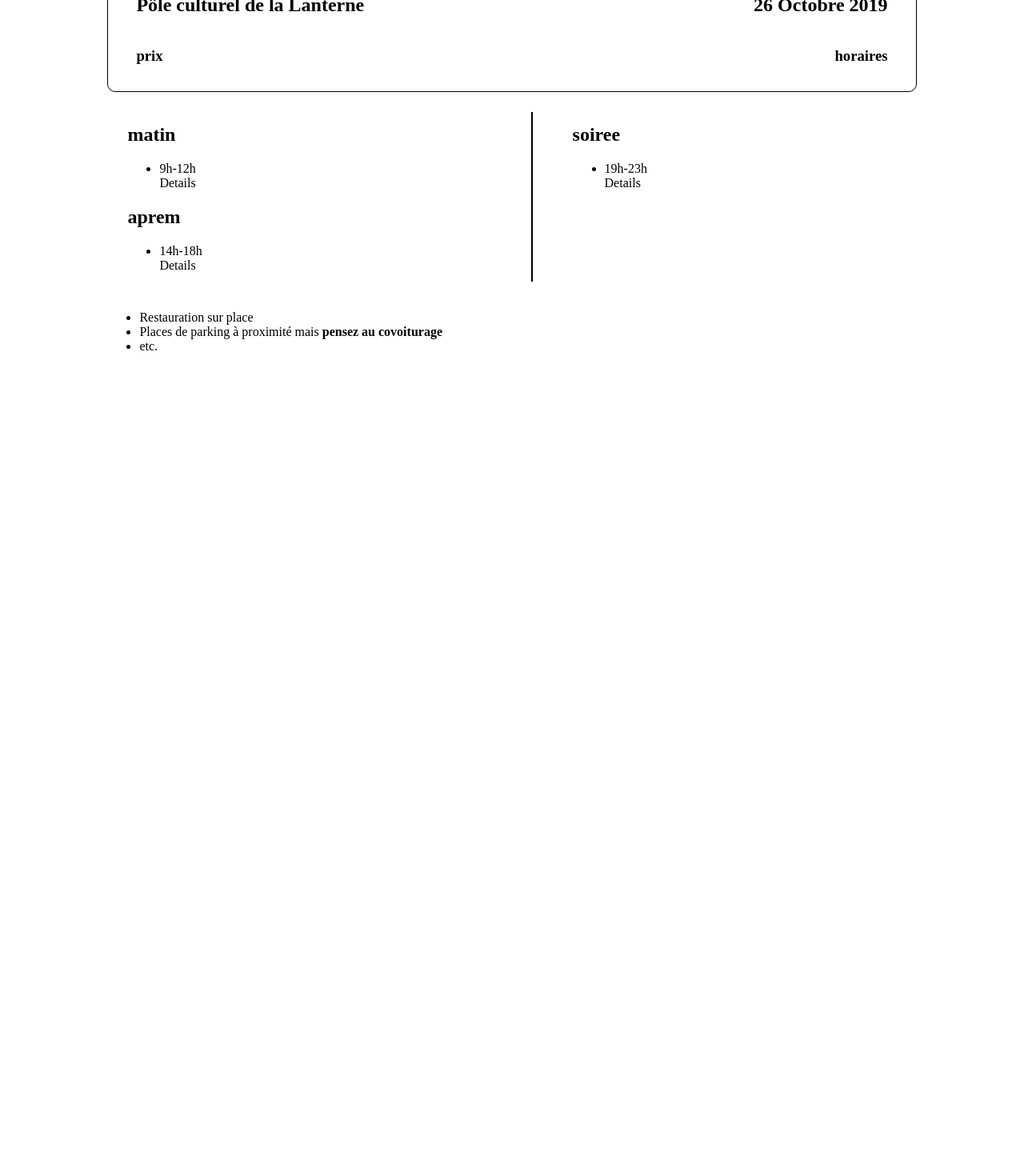
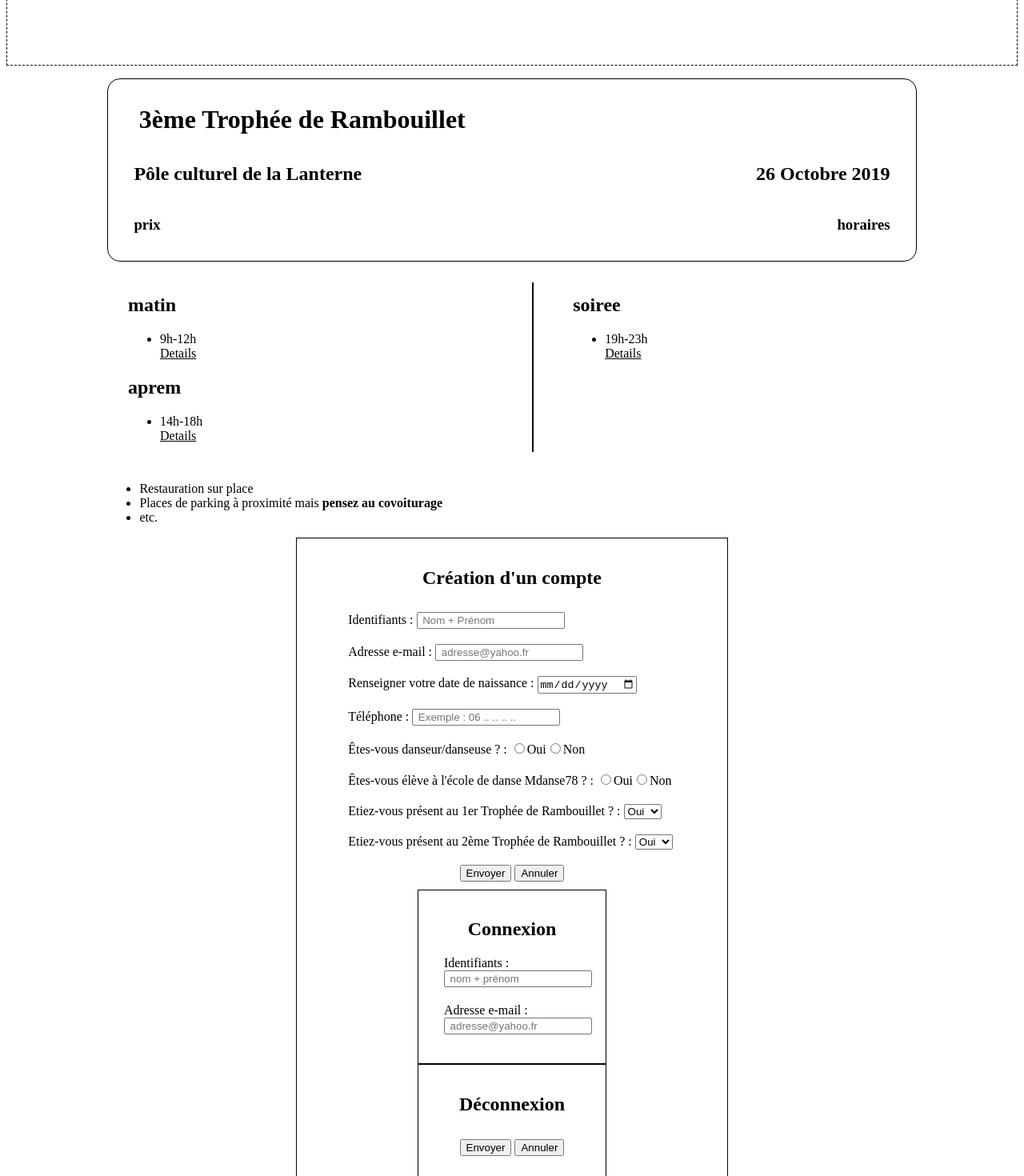
Before and after one commit to TwiskyA/trophee-rbt, a React (Create React App) app: page / in a window 1280 px wide. Shown: the part 120-1590 px from the top of the page at 80% size. Before the commit the page ends 800 px from the top, so only its background shows below. Built offline with nearby package versions, Linux system fonts and the light colour scheme.

Commit message:
header etc

```diff
--- a/src/App.js
+++ b/src/App.js
@@ -1,11 +1,14 @@
 import React from 'react';
 import MainEvent from './mainEvent/MainEvent';
 import SignIn from './signIn/SignIn';
+import Header from './header/Header';
 
 function App() {
   return (
     <div>
+      <Header />
       <MainEvent />
+      <SignIn />
     </div>
   );
 }
--- /dev/null
+++ b/src/header/Header.css
@@ -0,0 +1,5 @@
+.header--banner{
+    height: 10em;
+    padding: 1em;
+    border: 1px dashed black;
+}
--- /dev/null
+++ b/src/header/Header.js
@@ -0,0 +1,12 @@
+import React from 'react';
+import './Header.css';
+
+class Header extends React.Component {
+    render(){
+        return(
+            <div className="header--banner"> LOGO ASSO </div>
+        )
+    }
+}
+
+export default Header;
--- a/src/mainEvent/MainEvent.css
+++ b/src/mainEvent/MainEvent.css
@@ -1,3 +1,3 @@
 .main-event--wrapper {
-  margin: 10px 10%;
+  margin: 1em 10%;
 }
--- a/src/mainEvent/MainInfo.css
+++ b/src/mainEvent/MainInfo.css
@@ -1,16 +1,16 @@
 .main-info--subtitles {
   display: flex;
   justify-content: space-between;
-  margin: 0 20px;
+  margin: 0 1em;
 }
 
 .main-info--wrapper {
   border: 1px solid black;
-  padding: 15px;
-  border-radius: 10px;
+  padding: 1em;
+  border-radius: 1em;
 }
 
-h1{
-  margin: 0 5px;
-  padding: 15px;
+.main-info--wrapper h1{
+  margin: 0 0.2em;
+  padding: 0.5em;
 }
--- a/src/mainEvent/Program.css
+++ b/src/mainEvent/Program.css
@@ -1,8 +1,8 @@
 .program--wrapper {
   display: flex;
   justify-content: space-between;
-  padding: 15px;
-  margin: 5px 10px;
+  padding: 1em;
+  margin: 0.3em 0.6em;
   width: 100%;
 }
 
@@ -13,13 +13,17 @@
 .program--separator {
   width: 0;
   border-right: 2px solid black;
-  margin: 5px 0;
+  margin: 0.3em 0;
 }
 
 .program--afternoon {
-  margin-top: 5px;
+  margin-top: 0.3em;
 }
 
 .program--column h2{
   text-align: left;
 }
+
+.program-details--link a{
+  text-decoration: underline;
+}
--- a/src/mainEvent/ProgramDetails.js
+++ b/src/mainEvent/ProgramDetails.js
@@ -9,7 +9,7 @@ class ProgramDetails extends React.Component {
     const { folded } = this.state;
     const { content } = this.props;
     return (
-      <div>
+      <div className="program-details--link">
         <a onClick={this.toggleFolded}>Details</a>
         {!folded && <div>{content}</div>}
       </div>
--- a/src/signIn/LogIn.css
+++ b/src/signIn/LogIn.css
@@ -1,18 +1,18 @@
-h2 {
+.log-in--wrapper h2 {
     text-align: center;
 }
 
 .log-in--wrapper {
     display: flex;
     flex-direction: column;
-    width: 30%;
+    width: 40%;
     margin: auto;
     border: 1px solid black;
-    padding: 15px;
+    padding: 1em;
   }
 
-  .log-in--form {
-    margin: 10px 0 10px 50px;
+.log-in--form {
+    margin: 0 0 1.25em 1em;
   }
 
 .log-in--submit {
--- a/src/signIn/LogIn.js
+++ b/src/signIn/LogIn.js
@@ -12,7 +12,7 @@ class LogIn extends React.Component{
              </div>
              <div className="log-in--form">
                 <label for="mail"> Adresse e-mail : </label>
-                <input type="text" name="mail" id="mail" placeholder=" mail"/>
+                <input type="mail" name="mail" id="mail" placeholder=" adresse@yahoo.fr"/>
              </div>
          </div>
         );
--- a/src/signIn/LogOff.js
+++ b/src/signIn/LogOff.js
@@ -1,9 +1,17 @@
 import React from 'react';
+import './LogIn.css';
 
 class LogOff extends React.Component{
     render(){
         return (
-            <div>Déconnexion</div>
+            <div className="log-in--wrapper">
+                <h2>Déconnexion</h2>
+                <div className="sign-in--submit">
+                <input type="submit" value="Envoyer"/>
+                <span> </span>
+                <input type="reset" value="Annuler"/>
+            </div>
+            </div>
         )
     }
 }
--- a/src/signIn/SignIn.css
+++ b/src/signIn/SignIn.css
@@ -8,14 +8,14 @@
     width: 40%;
     margin: auto;
     border: 1px solid black;
-    padding: 15px;
+    padding: 1em;
   }
 
 .sign-in--form {
-    margin: 10px 0 10px 50px;
+    margin: 0.6em 0 0.6em 3em;
   }
 
 .sign-in--submit {
-    padding: 10px;
+    padding: 0.6em;
     text-align: center;
 }
--- a/src/signIn/SignIn.js
+++ b/src/signIn/SignIn.js
@@ -1,10 +1,12 @@
 import React from 'react';
 import './SignIn.css';
+import LogIn from './LogIn';
+import LogOff from './LogOff';
 
 class SignIn extends React.Component{
     render(){
         return (
-         <div className="sign-in--wrapper">
+            <form className="sign-in--wrapper">
              <h2>Création d'un compte</h2>
              <div className="sign-in--form">
                  <label for="identifiant"> Identifiants : </label>
@@ -55,7 +57,9 @@ class SignIn extends React.Component{
                 <span> </span>
                 <input type="reset" value="Annuler"/>
             </div>
-         </div>
+            <LogIn />
+            <LogOff />
+         </form>
         );
     }
 }
```
